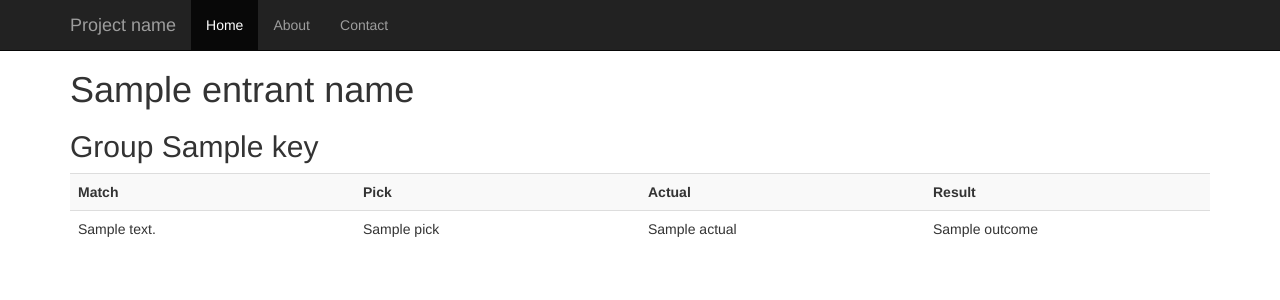
After one commit to acslater00/footypool, a Python web app: template footy/templates/picks.html in a window 1280 px wide. The commit adds this page. Shown: the top 300 px of the page. Run offline with Jinja, Linux system fonts and the light colour scheme; the template is opened without the code that fills it: most values are stand-ins (such as "Sample title", 1, 10 or a date in 2020); some libraries are stand-ins or nearby versions.

Commit message:
basic picks page

```diff
--- a/footy/templates/base.html
+++ b/footy/templates/base.html
@@ -18,9 +18,7 @@
     }
     </style>
   </head>
-
   <body>
-
     <div class="navbar navbar-inverse navbar-fixed-top" role="navigation">
       <div class="container">
         <div class="navbar-header">
@@ -41,7 +39,6 @@
         </div><!--/.nav-collapse -->
       </div>
     </div>
-
     <div class="container">
         <div class="beans">
         {% block content %}{% endblock %}
--- /dev/null
+++ b/footy/templates/picks.html
@@ -0,0 +1,26 @@
+{% extends "base.html" %}
+{% block content %}
+
+<h1>{{entrant_name}}</h1>
+
+{% for key, value in group_picks.iteritems()|sort %}
+    <h2>Group {{key}}</h2>
+    <table class="table table-striped" style="table-layout: fixed">
+    <tr>
+        <th class="col-6">Match</th>
+        <th class="col-2">Pick</th>
+        <th class="col-2">Actual</th>
+        <th class="col-2">Result</th>
+    </tr>
+    {% for pick in value %}
+            <tr>
+                <td>{{pick.description}}</td>
+                <td>{{pick.pick}}</td>
+                <td>{{pick.actual}}</td>
+                <td>{{pick.outcome}}</td>
+            </tr>
+    {% endfor %}
+    </table>
+{% endfor %}
+
+{% endblock content %}
```
Also changed, not shown: footy/views.py (+55 -0 lines).
